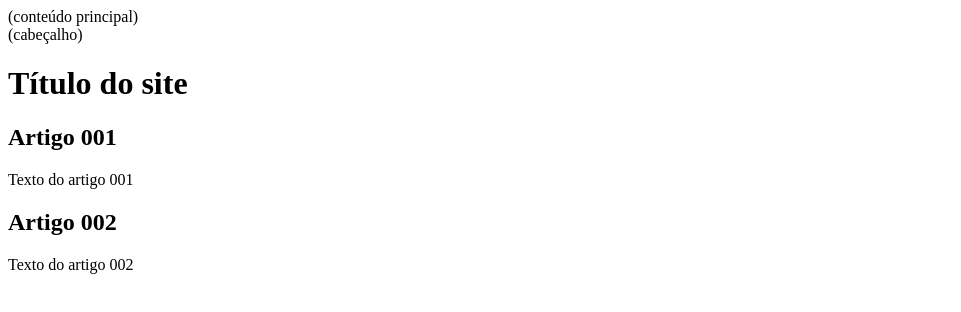
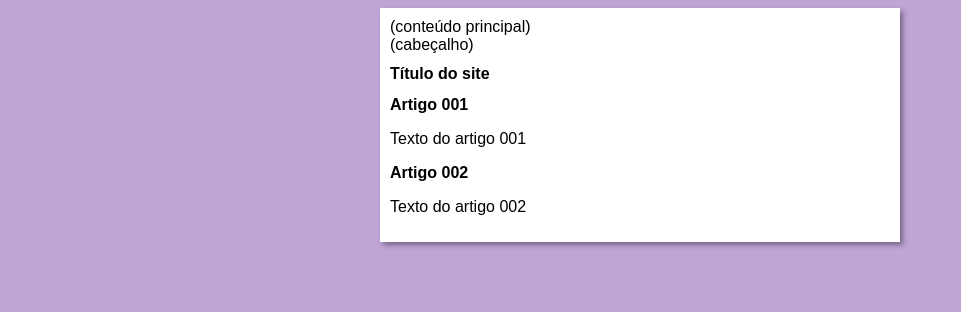
Before and after one commit to samuelssb/projeto-site, a plain HTML site: page index.html in a window 1280 px wide. Shown: the whole page, without its empty margins (0-961 px from the left). Drawn offline with Linux system fonts and the light colour scheme.

Commit message:
adicionando o css

```diff
--- /dev/null
+++ b/estilo/style.css
@@ -0,0 +1,18 @@
+*{
+    font-family: Arial, Helvetica, sans-serif;
+    font-size: 16px;
+}
+
+body{
+    background-color: rgb(191, 165, 214);
+}
+
+main{
+    background-color: white;
+    width: 500px;
+    margin: auto;
+    padding: 10px;
+    box-shadow: 3px 3px 5px rgba(0, 0, 0, 0.377);
+
+
+}
--- a/index.html
+++ b/index.html
@@ -3,7 +3,8 @@
 <head>
     <meta charset="UTF-8">
     <meta name="viewport" content="width=device-width, initial-scale=1.0">
-    <title>Document</title>
+    <title>Titulo do site</title>
+	<link rel="stylesheet" href="estilo/style.css">
 </head>
 <body>
     <main> (conteúdo principal)
```
